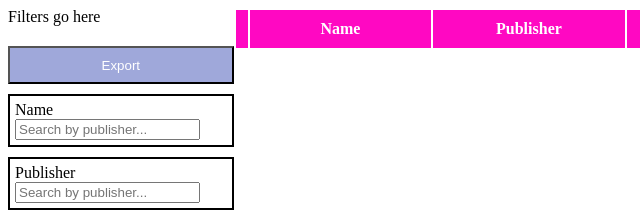
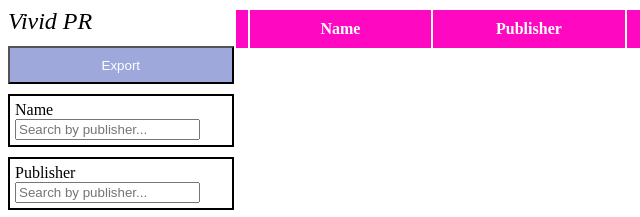
Before and after one commit to angrycaptain19/Vivid-Demo, a website: page index.html in a window 1280 px wide. Shown: the top 217 px of the page, 0-640 px from the left. Drawn offline with Linux system fonts and the light colour scheme; no server answers.

```diff
--- a/index.html
+++ b/index.html
@@ -10,8 +10,8 @@
 <body onLoad="vividLoad()">
 
 <div id="filter-section">
-	<div class = "filter-header">
-		Filters go here
+	<div class = "title-header">
+		Vivid PR
 	</div>
 	<button class = "export-button" onClick="csvDownload()">
 		Export
--- a/vivid.css
+++ b/vivid.css
@@ -49,8 +49,11 @@
 	padding: 5px;
 }
 
-.filter-header{
+.title-header{
 	height: 38px;
+	font-size: 24px;
+	font-style: italic;
+	align: center;
 }
 
 .export-button{
```
